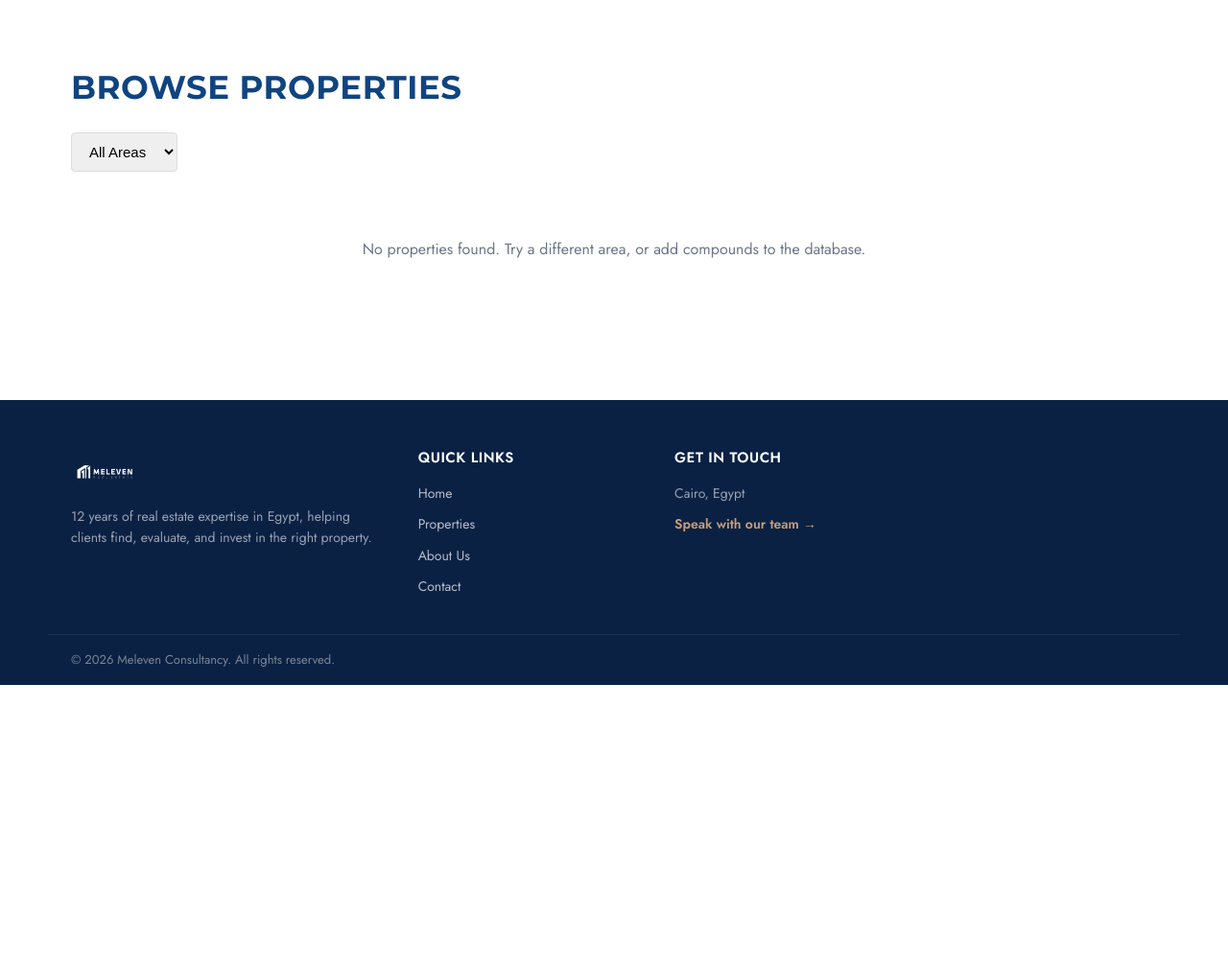
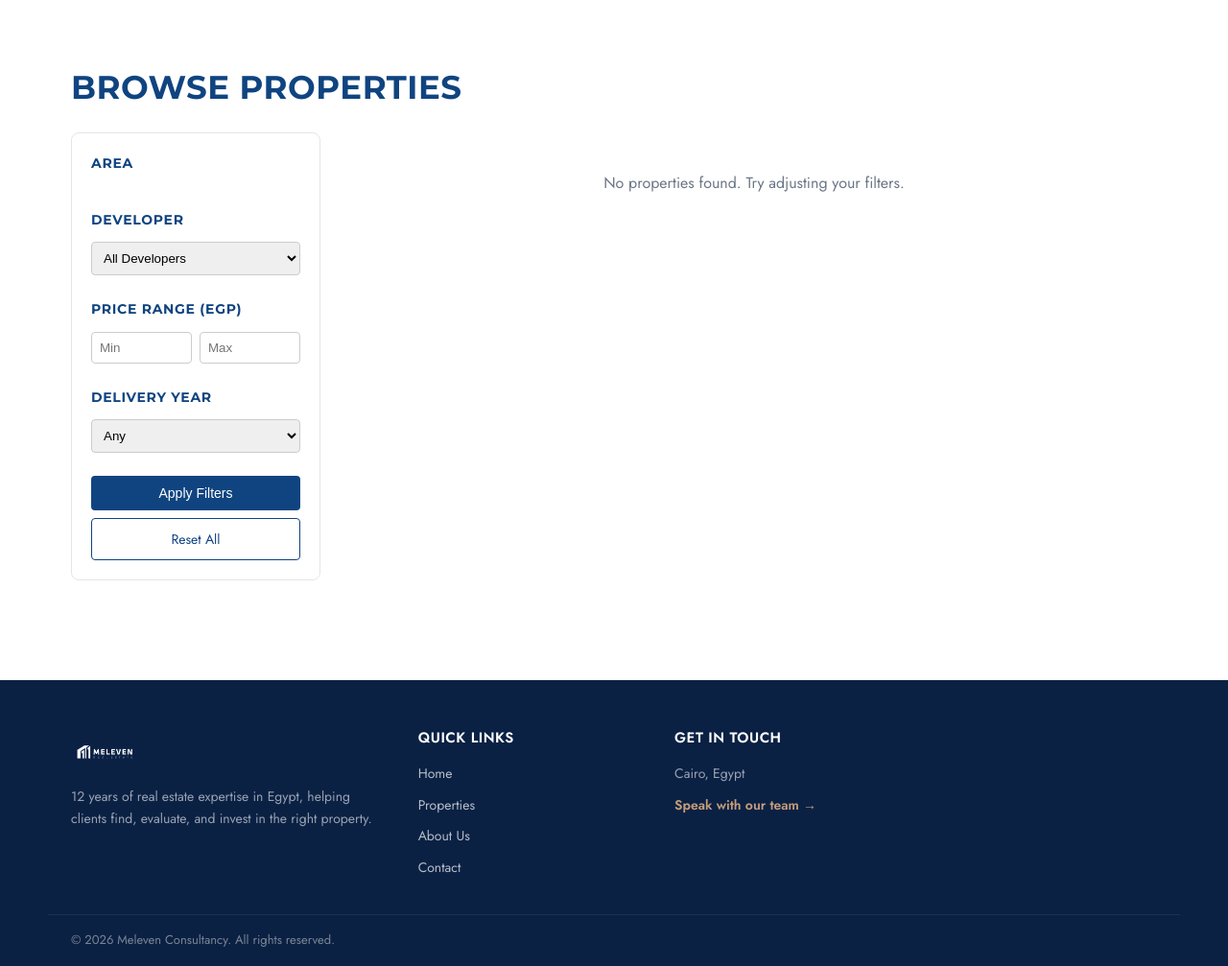
Before and after one commit to 4syyyz62k5-web/meleveneg-website, a Flask app: page /compounds in a window 1280 px wide. Shown: the part 90-1097 px from the top of the page at 96% size. Before the commit the page ends 804 px from the top, so only its background shows below. Run offline with Flask 3, Linux system fonts and the light colour scheme; data that the repository does not hold is empty.

Commit message:
Update compounds.html

```diff
--- a/templates/compounds.html
+++ b/templates/compounds.html
@@ -1,20 +1,162 @@
 {% extends "base.html" %}
 {% block title %}Properties — Meleven Consultancy{% endblock %}
+{% block content %}
+<style>
+    .browse-layout {
+        display: flex;
+        gap: 32px;
+        align-items: flex-start;
+    }
+    .filter-sidebar {
+        width: 260px;
+        flex-shrink: 0;
+        background: #fff;
+        border: 1px solid #e5e5e5;
+        border-radius: 8px;
+        padding: 20px;
+        position: sticky;
+        top: 20px;
+    }
+    .filter-sidebar h3 {
+        font-size: 14px;
+        text-transform: uppercase;
+        letter-spacing: 0.05em;
+        color: #104480;
+        margin: 0 0 12px;
+    }
+    .filter-group {
+        margin-bottom: 24px;
+    }
+    .filter-group:last-child {
+        margin-bottom: 0;
+    }
+    .filter-checkbox-list {
+        display: flex;
+        flex-direction: column;
+        gap: 8px;
+        max-height: 220px;
+        overflow-y: auto;
+    }
+    .filter-checkbox-list label {
+        display: flex;
+        align-items: center;
+        gap: 8px;
+        font-size: 14px;
+        cursor: pointer;
+    }
+    .filter-price-row {
+        display: flex;
+        gap: 8px;
+    }
+    .filter-price-row input {
+        width: 100%;
+        padding: 8px;
+        border: 1px solid #ccc;
+        border-radius: 4px;
+    }
+    .filter-select {
+        width: 100%;
+        padding: 8px;
+        border: 1px solid #ccc;
+        border-radius: 4px;
+    }
+    .filter-actions {
+        display: flex;
+        flex-direction: column;
+        gap: 8px;
+        margin-top: 8px;
+    }
+    .filter-actions button,
+    .filter-actions a {
+        text-align: center;
+        padding: 10px;
+        border-radius: 4px;
+        font-size: 14px;
+        text-decoration: none;
+        cursor: pointer;
+    }
+    .filter-apply-btn {
+        background: #104480;
+        color: #fff;
+        border: none;
+    }
+    .filter-reset-link {
+        background: transparent;
+        color: #104480;
+        border: 1px solid #104480;
+    }
+    .browse-content {
+        flex: 1;
+        min-width: 0;
+    }
+    @media (max-width: 900px) {
+        .browse-layout {
+            flex-direction: column;
+        }
+        .filter-sidebar {
+            width: 100%;
+            position: static;
+        }
+    }
+</style>
 
-{% block content %}
 <section class="section">
     <div class="container">
         <h1 class="page-title">Browse Properties</h1>
 
-        <form action="{{ url_for('compounds') }}" method="get" class="filter-bar">
-            <select name="area" onchange="this.form.submit()">
-                <option value="">All Areas</option>
+        <div class="browse-layout">
+            <aside class="filter-sidebar">
+                <form action="{{ url_for('compounds') }}" method="get">
+
+                    <div class="filter-group">
+                        <h3>Area</h3>
+                        <div class="filter-checkbox-list">
                             {% for area in areas %}
-                <option value="{{ area }}" {% if area == selected_area %}selected{% endif %}>{{ area }}</option>
+                            <label>
+                                <input type="checkbox" name="area" value="{{ area }}"
+                                    {% if area in selected_areas %}checked{% endif %}>
+                                {{ area }}
+                            </label>
+                            {% endfor %}
+                        </div>
+                    </div>
+
+                    <div class="filter-group">
+                        <h3>Developer</h3>
+                        <select name="developer" class="filter-select">
+                            <option value="">All Developers</option>
+                            {% for dev in developers %}
+                            <option value="{{ dev }}" {% if dev == selected_developer %}selected{% endif %}>{{ dev }}</option>
                             {% endfor %}
                         </select>
+                    </div>
+
+                    <div class="filter-group">
+                        <h3>Price Range (EGP)</h3>
+                        <div class="filter-price-row">
+                            <input type="number" name="min_price" placeholder="Min" value="{{ min_price }}">
+                            <input type="number" name="max_price" placeholder="Max" value="{{ max_price }}">
+                        </div>
+                    </div>
+
+                    <div class="filter-group">
+                        <h3>Delivery Year</h3>
+                        <select name="delivery_year" class="filter-select">
+                            <option value="">Any</option>
+                            {% for year in delivery_years %}
+                            <option value="{{ year }}" {% if year|string == selected_delivery_year|string %}selected{% endif %}>{{ year }}</option>
+                            {% endfor %}
+                        </select>
+                    </div>
+
+                    <div class="filter-actions">
+                        <button type="submit" class="filter-apply-btn">Apply Filters</button>
+                        <a href="{{ url_for('compounds') }}" class="filter-reset-link">Reset All</a>
+                    </div>
                 </form>
+            </aside>
 
+            <div class="browse-content">
                 {% if compounds %}
                 <div class="card-grid">
                     {% for c in compounds %}
@@ -22,8 +164,10 @@
                     {% endfor %}
                 </div>
                 {% else %}
-        <p class="empty-state">No properties found. Try a different area, or add compounds to the database.</p>
+                <p class="empty-state">No properties found. Try adjusting your filters.</p>
                 {% endif %}
+            </div>
+        </div>
     </div>
 </section>
 {% endblock %}
```
Lines whose indentation alone changed are shown as unchanged.
